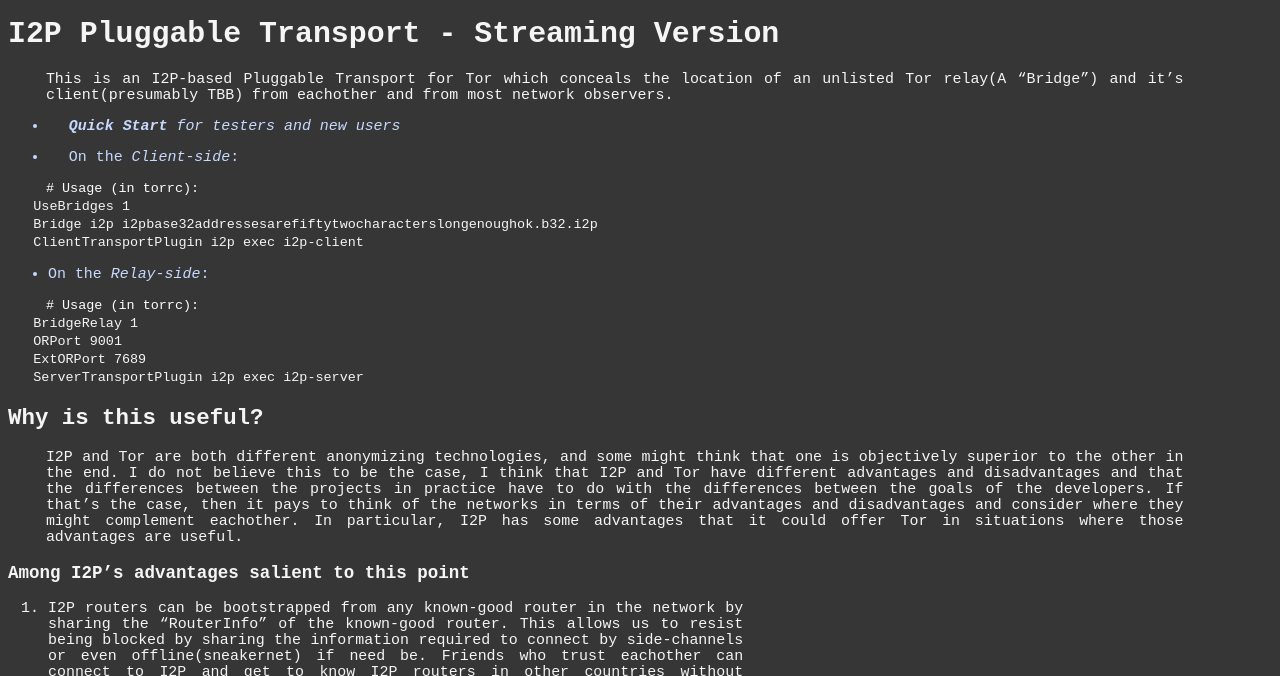
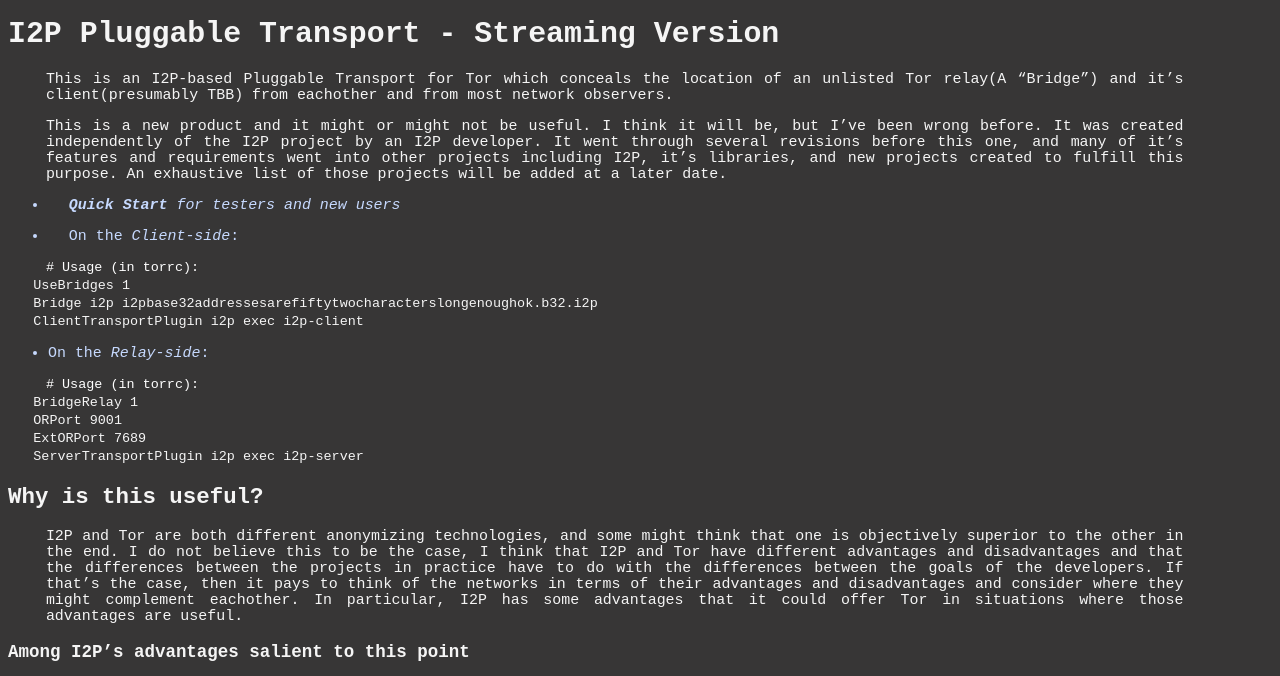
Before and after one commit to i2p-pt/i2p-pt, a plain HTML site: page index.html in a window 1280 px wide. Shown: the part 57-733 px from the top of the page. Drawn offline with Linux system fonts and the light colour scheme.

Commit message:
update README

```diff
--- a/index.html
+++ b/index.html
@@ -82,6 +82,7 @@
 </header>
 <h1 id="i2p-pluggable-transport---streaming-version">I2P Pluggable Transport - Streaming Version</h1>
 <p>This is an I2P-based Pluggable Transport for Tor which conceals the location of an unlisted Tor relay(A “Bridge”) and it’s client(presumably TBB) from eachother and from most network observers.</p>
+<p>This is a new product and it might or might not be useful. I think it will be, but I’ve been wrong before. It was created independently of the I2P project by an I2P developer. It went through several revisions before this one, and many of it’s features and requirements went into other projects including I2P, it’s libraries, and new projects created to fulfill this purpose. An exhaustive list of those projects will be added at a later date.</p>
 <ul>
 <li><p><em><strong>Quick Start</strong> for testers and new users</em></p></li>
 <li><p>On the <em>Client-side</em>:</p></li>
```
Also changed, not shown: 1 other file.
